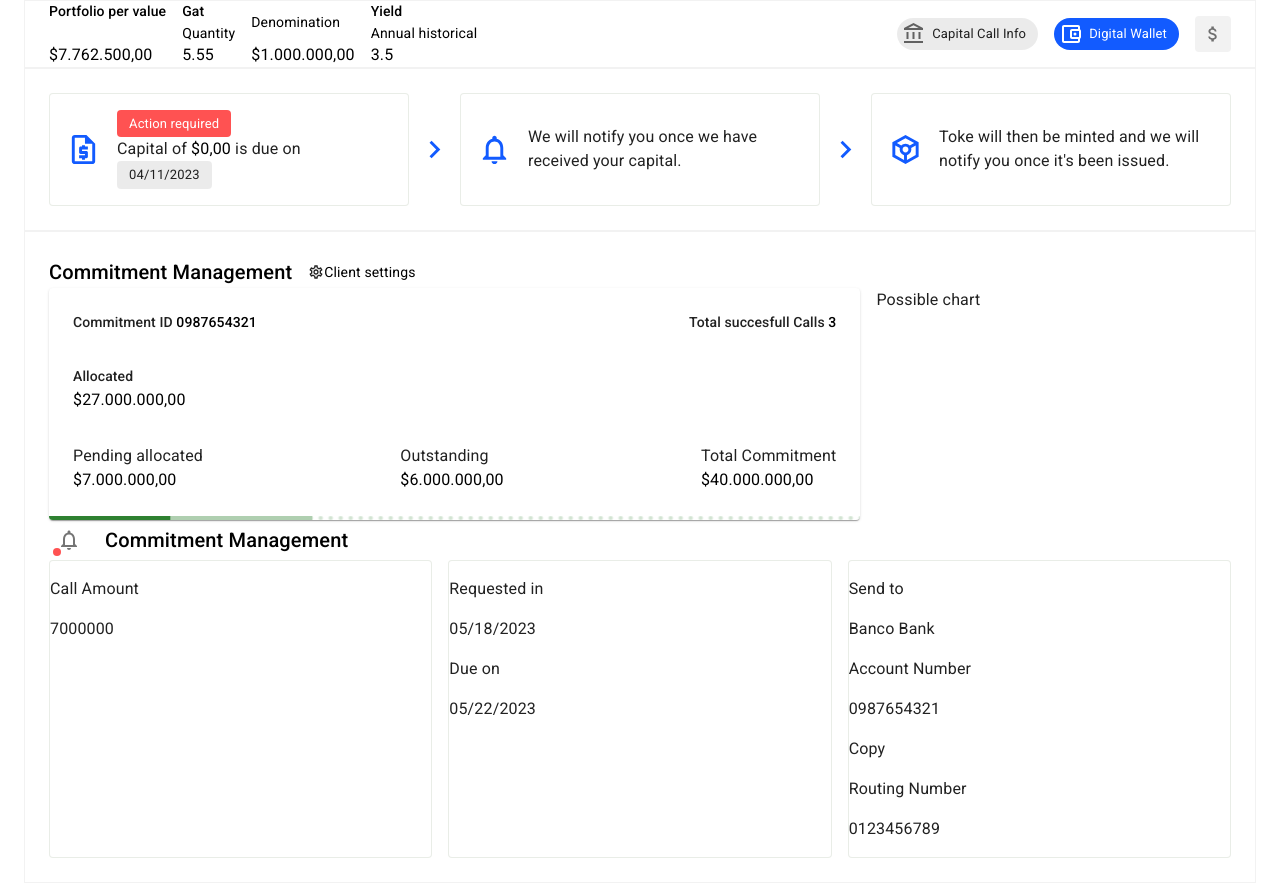
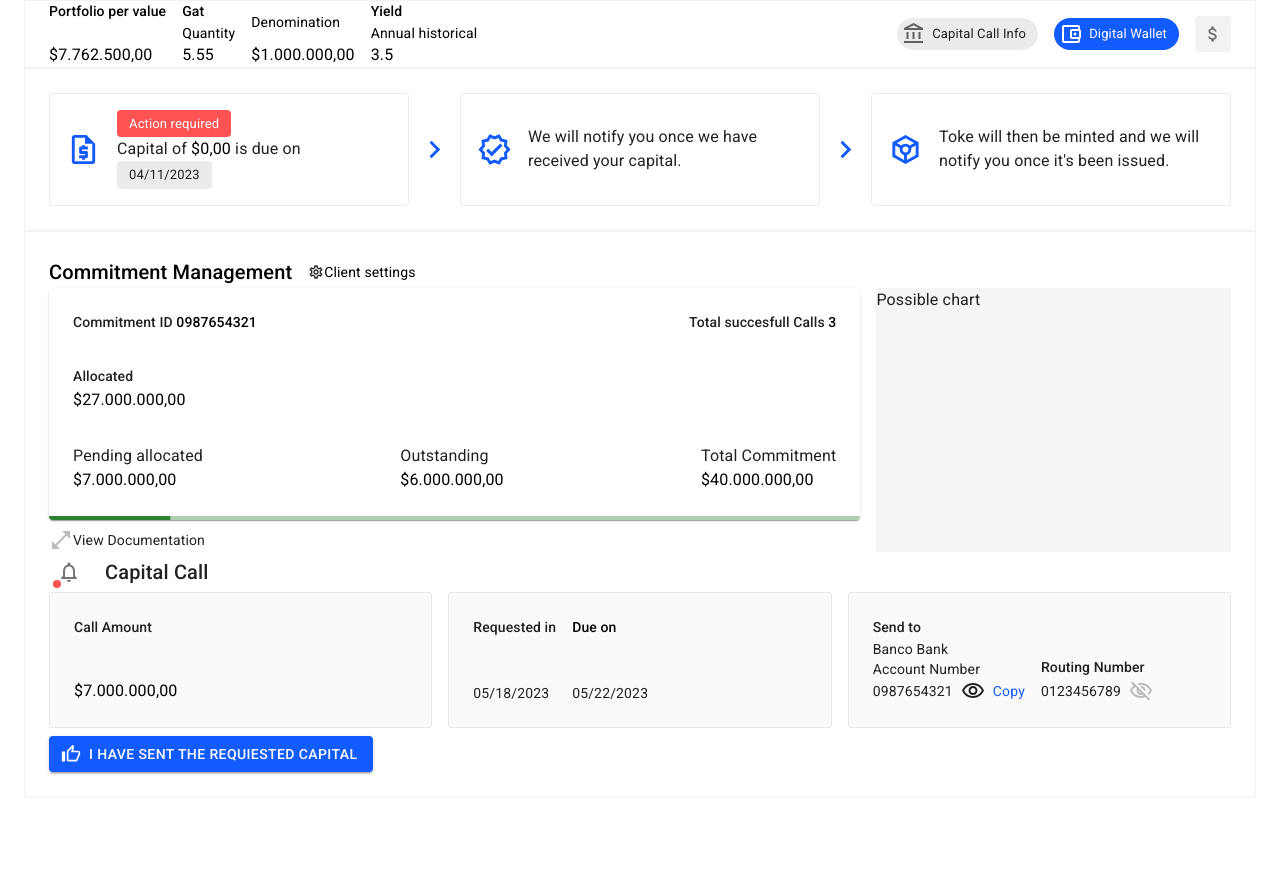
Before and after one commit to cavera/react-mui-exercise, a Next.js app: page / in a window 1280 px wide. After the commit the page ends 800 px from the top, so only its background shows below. Built offline with nearby package versions, Linux system fonts and the light colour scheme.

Commit message:
Basic structure for commitment mangementStructure for Capital Call

```diff
--- /dev/null
+++ b/components/CommitmentManagement/CTA.jsx
@@ -0,0 +1,16 @@
+import { Button, Box } from "@mui/material";
+import PontoIcon from "../PontoIcon";
+
+const CTA = () => {
+	return (
+		<Box sx={{ marginTop: 1 }}>
+			<Button
+				variant='contained'
+				startIcon={<PontoIcon name='like' />}>
+				I have sent the requiested capital
+			</Button>
+		</Box>
+	);
+};
+
+export default CTA;
--- a/components/CommitmentManagement/CapitalCall.jsx
+++ b/components/CommitmentManagement/CapitalCall.jsx
@@ -1,5 +1,8 @@
 import { Typography, Box, IconButton, Badge, Card } from "@mui/material";
 import PontoIcon from "../PontoIcon";
+import CapitalCallCard from "./CapitalCallCard";
+import TextContainer from "../TextContainer";
+import Number from "../Number";
 
 const CapitalCall = ({ data }) => {
 	const {
@@ -21,42 +24,63 @@ const CapitalCall = ({ data }) => {
 							vertical: "bottom",
 							horizontal: "left",
 						}}>
-						<PontoIcon name='notify' />
+						<PontoIcon name='bell' />
 					</Badge>
 				</IconButton>
 
-				<Typography
-					variant='h6'
-					color='initial'>
-					Commitment Management
-				</Typography>
+				<Typography variant='h6'>Capital Call</Typography>
 			</Box>
 			<Box sx={{ display: "flex", gap: 2 }}>
-				<Card
-					variant='outlined'
-					sx={{ width: "100%" }}>
-					<p>Call Amount</p>
-					<p>{ammount}</p>
-				</Card>
-				<Card
-					variant='outlined'
-					sx={{ width: "100%" }}>
-					<p>Requested in</p>
-					<p>{requested}</p>
-					<p>Due on</p>
-					<p>{due}</p>
-				</Card>
-				<Card
-					variant='outlined'
-					sx={{ width: "100%" }}>
-					<p>Send to</p>
-					<p>{bank}</p>
-					<p>Account Number</p>
-					<p>{account}</p>
-					<p>Copy</p>
-					<p>Routing Number</p>
-					<p>{routingNumber}</p>
-				</Card>
+				<CapitalCallCard>
+					<TextContainer>
+						<Typography variant='subtitle2'>Call Amount</Typography>
+						<Number
+							number={ammount}
+							numberformat='price'
+						/>
+					</TextContainer>
+				</CapitalCallCard>
+
+				<CapitalCallCard>
+					<TextContainer>
+						<Typography variant='subtitle2'>Requested in</Typography>
+						<Typography variant='body2'>{requested}</Typography>
+					</TextContainer>
+					<TextContainer>
+						<Typography
+							variant='subtitle2'
+							color='initial'>
+							Due on
+						</Typography>
+						<Typography variant='body2'>{due}</Typography>
+					</TextContainer>
+				</CapitalCallCard>
+				<CapitalCallCard>
+					<TextContainer>
+						<Typography variant='subtitle2'>Send to</Typography>
+						<Typography variant='body2'>{bank}</Typography>
+						<Typography variant='body2'>Account Number</Typography>
+						<Box sx={{ display: "flex", gap: 1, alignItems: "center" }}>
+							<Typography variant='body2'>{account}</Typography>
+							<PontoIcon name='visibility' />
+							<Typography
+								variant='body2'
+								color='primary'>
+								Copy
+							</Typography>
+						</Box>
+					</TextContainer>
+					<TextContainer space='top'>
+						<Typography variant='subtitle2'>Routing Number</Typography>
+						<Box sx={{ display: "flex", gap: 1, alignItems: "center" }}>
+							<Typography variant='body2'>{routingNumber}</Typography>
+							<PontoIcon
+								name='visibilityOff'
+								color='disabled'
+							/>
+						</Box>
+					</TextContainer>
+				</CapitalCallCard>
 			</Box>
 		</>
 	);
--- /dev/null
+++ b/components/CommitmentManagement/CapitalCallCard.jsx
@@ -0,0 +1,16 @@
+import { Card, Typography } from "@mui/material";
+import PontoIcon from "../PontoIcon";
+
+const CapitalCallCard = ({ children, direction }) => {
+	const directionOpts = direction === "vertical" ? { flexDirection: "column", gap: 1 } : { gap: 2 };
+
+	return (
+		<Card
+			variant='outlined'
+			sx={{ width: "100%", padding: 3, backgroundColor: "grey.50", display: "flex", ...directionOpts }}>
+			{children}
+		</Card>
+	);
+};
+
+export default CapitalCallCard;
--- a/components/CommitmentManagement/CommitmentDetails.jsx
+++ b/components/CommitmentManagement/CommitmentDetails.jsx
@@ -1,5 +1,6 @@
 import { Stack, Box, Typography, Card, LinearProgress } from "@mui/material";
 import Number from "../Number";
+import PontoIcon from "../PontoIcon";
 
 const CommitmentDetails = ({ commitment }) => {
 	const { id, totalSuccesfulCalls, allocated, pending, outstanding, total } = commitment;
@@ -10,7 +11,8 @@ const CommitmentDetails = ({ commitment }) => {
 		<Box
 			display='flex'
 			gap={2}>
-			<Card sx={{ flexGrow: 1 }}>
+			<Box flexGrow={1}>
+				<Card>
 					<Stack
 						spacing={4}
 						p={3}
@@ -59,12 +61,30 @@ const CommitmentDetails = ({ commitment }) => {
 					</Stack>
 					<LinearProgress
 						color='success'
-					variant='buffer'
+						variant='determinate'
 						value={progressValue}
 						valueBuffer={bufferValue}
 					/>
 				</Card>
-			<Box width='30%'>Possible chart</Box>
+				<Box sx={{ display: "flex", alignItems: "center", marginTop: 1 }}>
+					<PontoIcon
+						name='open'
+						color='disabled'
+					/>
+					<Typography
+						variant='body2'
+						color='disabled'>
+						View Documentation
+					</Typography>
+				</Box>
+			</Box>
+			<Box
+				sx={{
+					width: "30%",
+					backgroundColor: "#f5f5f5",
+				}}>
+				Possible chart
+			</Box>
 		</Box>
 	);
 };
--- /dev/null
+++ b/components/CommitmentManagement/CommitmentManagementHeader.jsx
@@ -0,0 +1,28 @@
+import { Typography, Box } from "@mui/material";
+import PontoIcon from "../PontoIcon";
+
+const CommitmentManagementHeader = () => {
+	return (
+		<Box sx={{ display: "flex", gap: 2 }}>
+			<Typography
+				variant='h6'
+				color='initial'>
+				Commitment Management
+			</Typography>
+			<Box sx={{ display: "flex", alignItems: "center" }}>
+				<PontoIcon
+					name='settings'
+					fontSize='sm'
+				/>
+				<Typography
+					variant='body2'
+					color='initial'
+					component={"span"}>
+					Client settings
+				</Typography>
+			</Box>
+		</Box>
+	);
+};
+
+export default CommitmentManagementHeader;
--- a/components/CommitmentManagement/index.jsx
+++ b/components/CommitmentManagement/index.jsx
@@ -1,8 +1,8 @@
-import { Box, Card, Typography, Stack, LinearProgress } from "@mui/material";
-import PontoIcon from "../PontoIcon";
+import { Box } from "@mui/material";
+import CommitmentManagementHeader from "./CommitmentManagementHeader";
 import CommitmentDetails from "./CommitmentDetails";
 import CapitalCall from "./CapitalCall";
-import Number from "../Number";
+import CTA from "./CTA";
 
 import { commitmentManagement } from "../../data/data";
 
@@ -11,28 +11,11 @@ const CommitmentManagement = () => {
 
 	return (
 		<Box sx={{ padding: 3, border: "1px solid #f2f2f2" }}>
-			<Box sx={{ display: "flex", gap: 2 }}>
-				<Typography
-					variant='h6'
-					color='initial'>
-					Commitment Management
-				</Typography>
-				<Box sx={{ display: "flex", alignItems: "center" }}>
-					<PontoIcon
-						name='settings'
-						fontSize='sm'
-					/>
-					<Typography
-						variant='body2'
-						color='initial'
-						component={"span"}>
-						Client settings
-					</Typography>
-				</Box>
-			</Box>
+			<CommitmentManagementHeader />
 
 			<CommitmentDetails commitment={cMnt.commitment} />
 			<CapitalCall data={cMnt.capitalCall} />
+			<CTA />
 		</Box>
 	);
 };
--- a/components/NavBar/index.jsx
+++ b/components/NavBar/index.jsx
@@ -1,4 +1,4 @@
-import { AppBar, Toolbar, Box, Container, Chip, IconButton } from "@mui/material";
+import { AppBar, Toolbar, Box, Chip, IconButton } from "@mui/material";
 import ToolBarDato from "../ToolBarDato";
 import PontoIcon from "../PontoIcon";
 import { portfolio } from "../../data/data";
--- a/components/PontoIcon/index.jsx
+++ b/components/PontoIcon/index.jsx
@@ -9,6 +9,10 @@ import VerifiedOutlinedIcon from "@mui/icons-material/VerifiedOutlined";
 import TokenOutlinedIcon from "@mui/icons-material/TokenOutlined";
 import SettingsOutlinedIcon from "@mui/icons-material/SettingsOutlined";
 import NotificationsOutlinedIcon from "@mui/icons-material/NotificationsOutlined";
+import OpenInFullOutlinedIcon from "@mui/icons-material/OpenInFullOutlined";
+import VisibilityOutlinedIcon from "@mui/icons-material/VisibilityOutlined";
+import VisibilityOffOutlinedIcon from "@mui/icons-material/VisibilityOffOutlined";
+import ThumbUpOutlinedIcon from "@mui/icons-material/ThumbUpOutlined";
 
 const PontoIcon = ({ name, ...props }) => {
 	const iconsType = {
@@ -22,7 +26,11 @@ const PontoIcon = ({ name, ...props }) => {
 		notify: <VerifiedOutlinedIcon {...props} />,
 		toke: <TokenOutlinedIcon {...props} />,
 		settings: <SettingsOutlinedIcon {...props} />,
-		notify: <NotificationsOutlinedIcon {...props} />,
+		bell: <NotificationsOutlinedIcon {...props} />,
+		open: <OpenInFullOutlinedIcon {...props} />,
+		visibility: <VisibilityOutlinedIcon {...props} />,
+		visibilityOff: <VisibilityOffOutlinedIcon {...props} />,
+		like: <ThumbUpOutlinedIcon {...props} />,
 	};
 
 	const myIcon = iconsType[name] || iconsType.portfolio;
--- /dev/null
+++ b/components/TextContainer/index.jsx
@@ -0,0 +1,16 @@
+import { Box } from "@mui/material";
+import React from "react";
+
+const TextContainer = ({ children, space, ...props }) => {
+	const spaceOptions = {
+		top: "end",
+		bottom: "start",
+		middle: "space-between",
+	};
+
+	const justify = spaceOptions[space] || spaceOptions["middle"];
+	console.log(justify);
+	return <Box sx={{ display: "flex", flexDirection: "column", justifyContent: `${justify}`, height: "100%" }}>{children}</Box>;
+};
+
+export default TextContainer;
```
Lines whose indentation alone changed are shown as unchanged.
